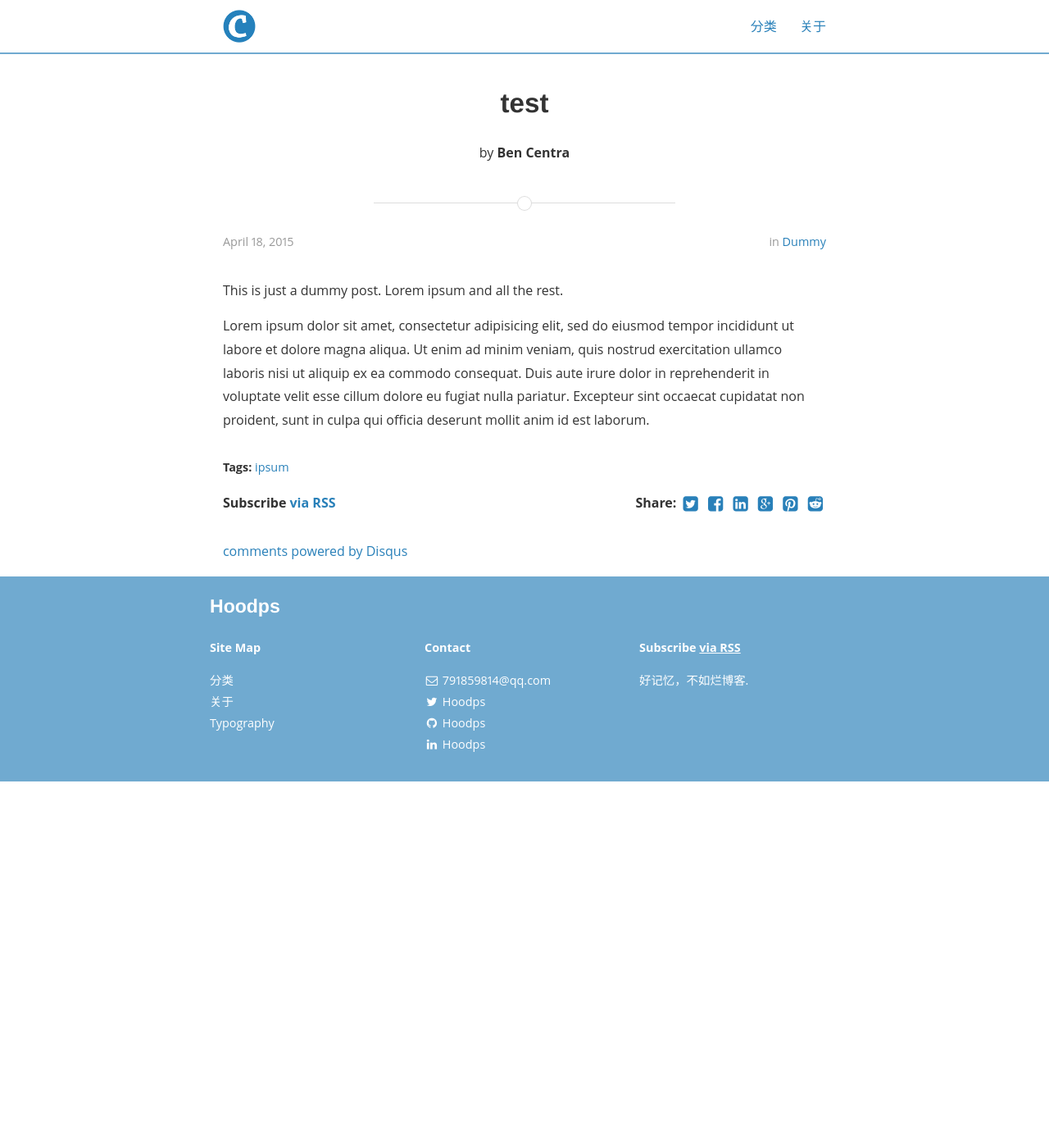
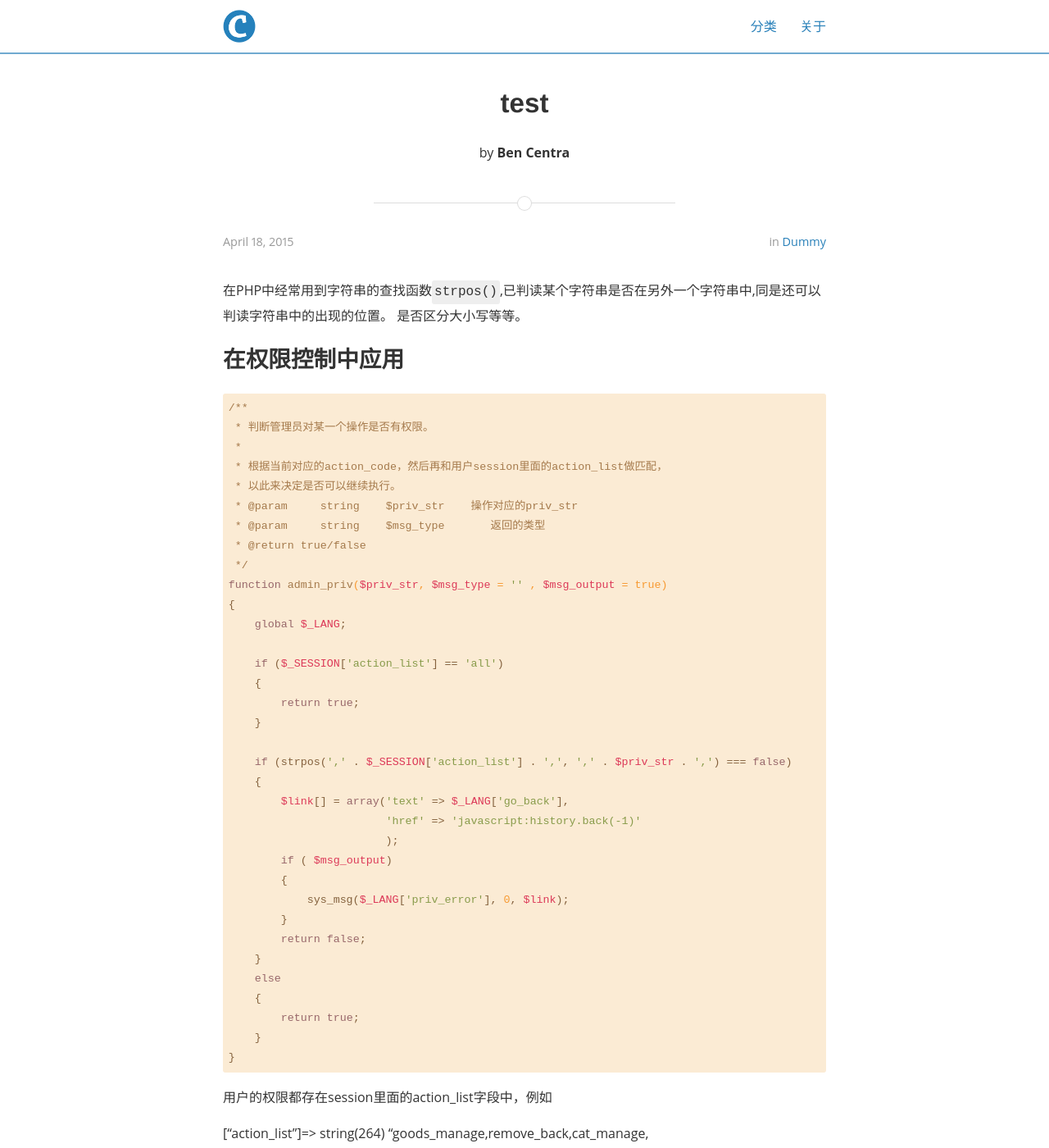
Before and after one commit to Hoodps/myblog, a Jekyll site: the page built from _posts/2016-06-14-php-strpos.markdown, in a window 1280 px wide and 1400 px high. Shown: the whole window at 82% size. Built offline with Jekyll 4.4.1, drawn with Linux system fonts in a browser that asks for light colours; comment, search, counter and statistics services are not loaded; some of the changed text lies outside the part shown.

Commit message:
first post

```diff
--- a/_posts/2016-06-14-php-strpos.markdown
+++ b/_posts/2016-06-14-php-strpos.markdown
@@ -7,11 +7,56 @@ categories: Dummy
 tags: ipsum
 ---
 
-This is just a dummy post. Lorem ipsum and all the rest.
+在PHP中经常用到字符串的查找函数`strpos()`,已判读某个字符串是否在另外一个字符串中,同是还可以判读字符串中的出现的位置。
+    是否区分大小写等等。
 
-Lorem ipsum dolor sit amet, consectetur adipisicing elit, sed do eiusmod
-tempor incididunt ut labore et dolore magna aliqua. Ut enim ad minim veniam,
-quis nostrud exercitation ullamco laboris nisi ut aliquip ex ea commodo
-consequat. Duis aute irure dolor in reprehenderit in voluptate velit esse
-cillum dolore eu fugiat nulla pariatur. Excepteur sint occaecat cupidatat non
-proident, sunt in culpa qui officia deserunt mollit anim id est laborum.
+## 在权限控制中应用
+
+    /**
+     * 判断管理员对某一个操作是否有权限。
+     *
+     * 根据当前对应的action_code，然后再和用户session里面的action_list做匹配，
+     * 以此来决定是否可以继续执行。
+     * @param     string    $priv_str    操作对应的priv_str
+     * @param     string    $msg_type       返回的类型
+     * @return true/false
+     */
+    function admin_priv($priv_str, $msg_type = '' , $msg_output = true)
+    {
+        global $_LANG;
+
+        if ($_SESSION['action_list'] == 'all')
+        {
+            return true;
+        }
+
+        if (strpos(',' . $_SESSION['action_list'] . ',', ',' . $priv_str . ',') === false)
+        {
+            $link[] = array('text' => $_LANG['go_back'],
+                            'href' => 'javascript:history.back(-1)'
+                            );
+            if ( $msg_output)
+            {
+                sys_msg($_LANG['priv_error'], 0, $link);
+            }
+            return false;
+        }
+        else
+        {
+            return true;
+        }
+    }
+
+用户的权限都存在session里面的action_list字段中，例如
+
+["action_list"]=> string(264) "goods_manage,remove_back,cat_manage,
+    cat_drop,attr_manage,brand_manage,comment_priv,tag_manage,goods_type,
+    goods_auto,virualcard,picture_batch,goods_export,goods_batch,
+    gen_goods_script,article_cat,article_manage,shopinfo_manage,
+    shophelp_manage,vote_priv,article_auto"
+每一个控制器用逗号隔开,然后使用strpos()函数查找字符串第一次出现的位置。
+
+相关函数：
+ - stripos() - 查找字符串在另一字符串中第一次出现的位置（不区分大小写）
+ - strripos() - 查找字符串在另一字符串中最后一次出现的位置（不区分大小写）
+ - strrpos() - 查找字符串在另一字符串中最后一次出现的位置（区分大小写）
```
